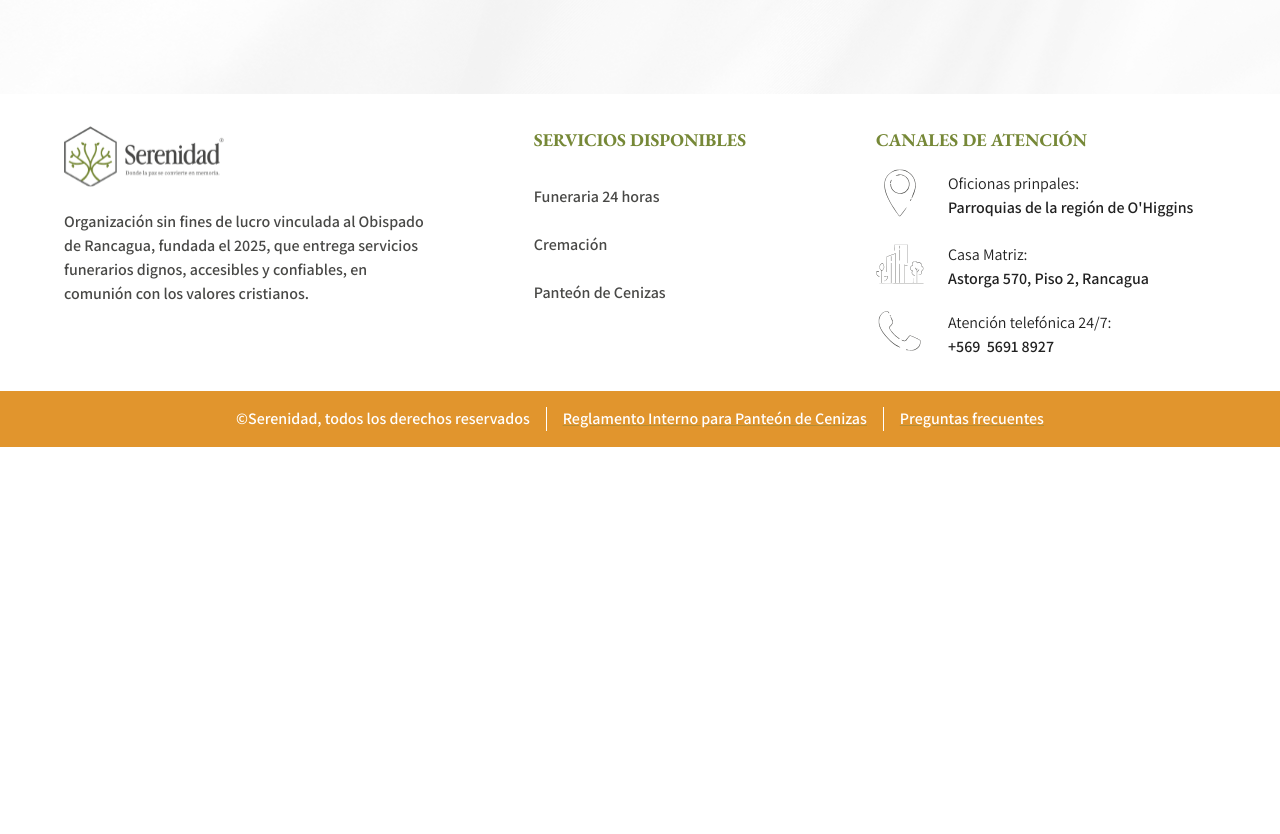
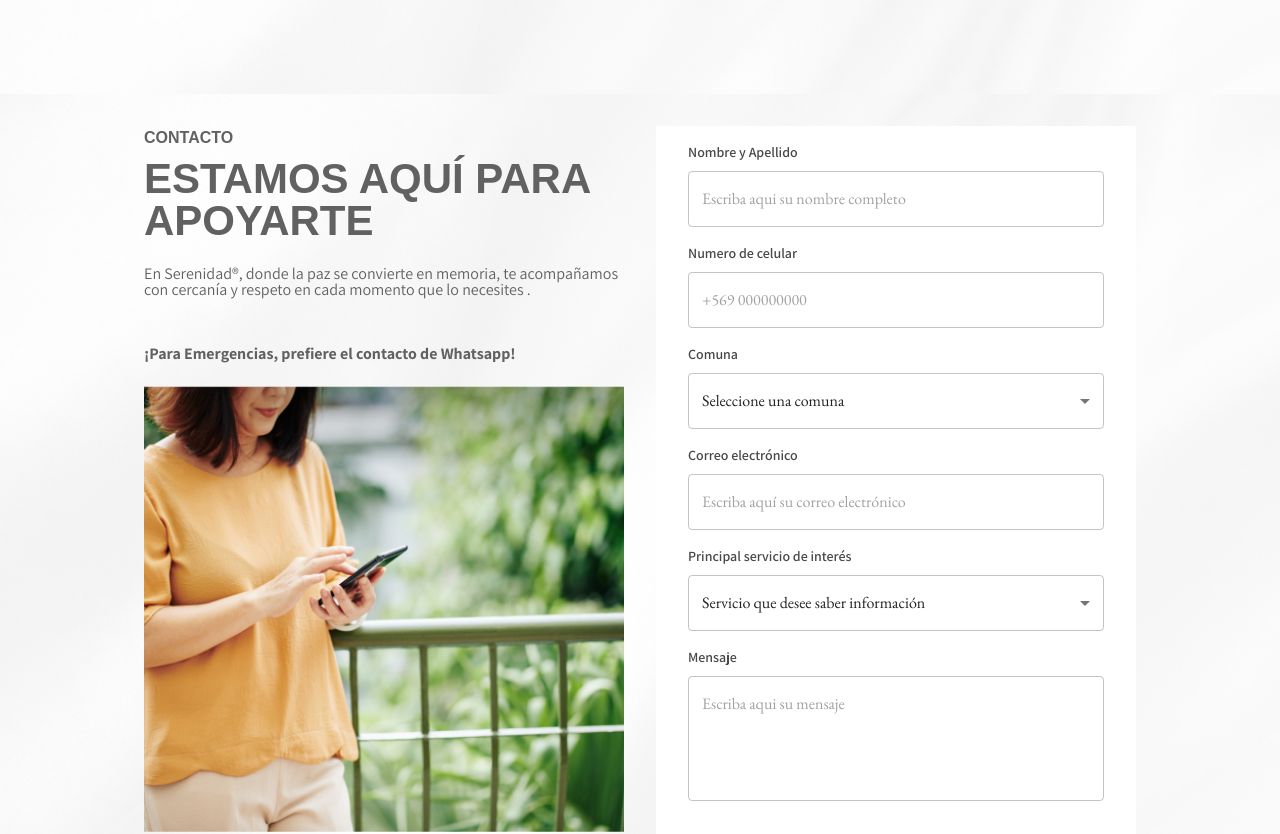
Before and after one commit to rgodo/serenidad, a Next.js app: page / in a window 1280 px wide. Shown: the part 7732-8566 px from the top of the page. Before the commit the page ends 8179 px from the top, so only its background shows below. Built offline with nearby package versions, Linux system fonts and the light colour scheme.

Commit message:
feat: Contact Us Section completed

```diff
--- a/src/app/page.tsx
+++ b/src/app/page.tsx
@@ -6,6 +6,7 @@ import Cremacion from "@/components/cremacion/Cremacion";
 import { Services } from "@/components/services";
 import PanteonSection from "@/components/panteon/PanteonSection";
 import Footer from "@/components/Footer";
+import ContactUs from "@/components/contactUs/ContactUs";
 
 export default function Home() {
   return (
@@ -17,6 +18,7 @@ export default function Home() {
       <Services />
       <Cremacion />
       <PanteonSection />
+      <ContactUs />
       <Footer />
       {/* Add more sections as you build them */}
     </main>
--- /dev/null
+++ b/src/components/contactUs/ContactUs.tsx
@@ -0,0 +1,69 @@
+import { Box, Typography } from "@mui/material";
+import ContactUsForm from "./ContactUsForm";
+
+const ContactUs = () => {
+  return (
+    <Box component={'section'} sx={{
+      backgroundImage: "url('bg-sheet.png')",
+      padding: { xs: '2rem', md: '2rem 4rem'},
+      display: 'grid',
+      gridTemplateColumns: { xs: '1fr', md: '1fr 1fr'},
+      gap: '2rem'
+    }}>
+      <Box sx={{
+        color: '#616161',
+        maxWidth: {md: '30rem'},
+        justifySelf: {md: 'right'}
+      }}>
+        <Typography sx={{
+          fontFamily: "Perpetua, sans-serif",
+          fontSize: { xs: '0.875rem', md: '1rem'},
+          fontWeight: '700',
+          textTransform: 'uppercase',
+          mb: '0.5rem'
+        }}>
+          Contacto
+        </Typography>
+        <Typography sx={{
+          fontFamily: "Perpetua, sans-serif",
+          fontSize: { xs: '2.5rem', md: '2.625rem' },
+          fontWeight: '700',
+          textTransform: 'uppercase',
+          lineHeight: '1',
+          mb: { xs: '1rem', md: '1.5rem' },
+        }}>
+          Estamos aquí para apoyarte
+        </Typography>
+        <Typography sx={{
+          fontFamily: "Assistant, sans-serif",
+          fontSize: { xs: '0.875rem', md: '1rem'},
+          fontWeight: '400',
+          lineHeight: '1',
+          mb: { xs: '0.75rem', md: '3rem' },
+        }}>
+          En Serenidad®, donde la paz se convierte en memoria, te acompañamos con cercanía y respeto en cada momento que lo necesites
+        .</Typography>
+        <Typography sx={{
+          fontFamily: "Assistant, sans-serif",
+          fontSize: { xs: '0.875rem', md: '1rem'},
+          fontWeight: '700',
+          lineHeight: '1',
+          mb: {md: '1.5rem'}
+        }}>
+          ¡Para Emergencias, prefiere el contacto de Whatsapp!
+        </Typography>
+        <Box
+          sx={{
+            width: '100%',
+            display: {xs: 'none', md: 'block'}
+          }}
+        >
+          <img width={'100%'} src="/gallery2.png" alt="" />
+        </Box>
+      </Box>
+      <ContactUsForm />
+    </Box>
+  )
+}
+
+export default ContactUs;
--- /dev/null
+++ b/src/components/contactUs/ContactUsForm.tsx
@@ -0,0 +1,108 @@
+import { Box, MenuItem, TextField, Typography } from "@mui/material";
+const fields = [
+  {
+    type: 'text',
+    id: 'name',
+    placeholder: 'Escriba aqui su nombre completo',
+    labelText: 'Nombre y Apellido'
+  },
+  {
+    type: 'text',
+    id: 'phone',
+    placeholder: '+569 000000000',
+    labelText: 'Numero de celular'
+  },
+  {
+    type: 'select',
+    id: 'comuna',
+    placeholder: 'Seleccione una comuna',
+    labelText: 'Comuna'
+  },
+  {
+    type: 'email',
+    id: 'email',
+    placeholder: 'Escriba aquí su correo electrónico',
+    labelText: 'Correo electrónico'
+  },
+  {
+    type: 'select',
+    id: 'service',
+    placeholder: 'Servicio que desee saber información',
+    labelText: 'Principal servicio de interés'
+  },
+  {
+    type: 'multiline',
+    id: 'message',
+    placeholder: 'Escriba aqui su mensaje',
+    labelText: 'Mensaje'
+  }
+]
+
+const ContactUsForm = () => {
+  return (
+    <Box
+      sx={{
+        bgcolor: 'white',
+        padding: '1rem 2rem',
+        maxWidth: { md: '30rem' }
+      }}
+    >
+      {
+        fields.map( (field, idx) => (
+          <Box key={idx}
+            sx={{ mb: '1rem' }}
+          >
+            <Typography component={'label'} htmlFor={field.id}
+              sx={{
+                fontSize: '0.875rem',
+                fontWeight: 600,
+                fontFamily: 'Assistant, sans-serif',
+                mb: '0.5rem',
+                display: 'block',
+                color: '#484846'
+              }}
+            >{field.labelText}</Typography>
+            <TextField
+              select={field.type === 'select'}
+              multiline={field.type === 'multiline'}
+              rows={field.type === 'multiline'? 4: 1}
+              fullWidth type={field.type} id={field.id} placeholder={field.placeholder}
+              defaultValue={field.type === 'select'? 'none': ''}
+              sx={{
+                fontFamily: 'Assistant, sans-serif'
+              }}
+            >
+              {
+                field.type === 'select' && (
+                  <MenuItem value='none' selected={true}>
+                    {field.placeholder}
+                  </MenuItem>
+                )
+              }
+            </TextField>
+            {/* {
+              (field.type != 'select' && field.type != 'textarea') && (
+                <TextField fullWidth type={field.type} id={field.id} placeholder={field.placeholder}
+                  sx={{
+                    fontFamily: 'Assistant, sans-serif'
+                  }}
+                />
+              )
+            }
+            {
+              field.type === 'select' && (
+                <TextField fullWidth type={field.type} id={field.id} placeholder={field.placeholder}
+                  sx={{
+                    fontFamily: 'Assistant, sans-serif'
+                  }}
+                />
+              )
+            } */}
+          </Box>
+        ))
+      }
+    </Box>
+  )
+}
+
+export default ContactUsForm;
```
